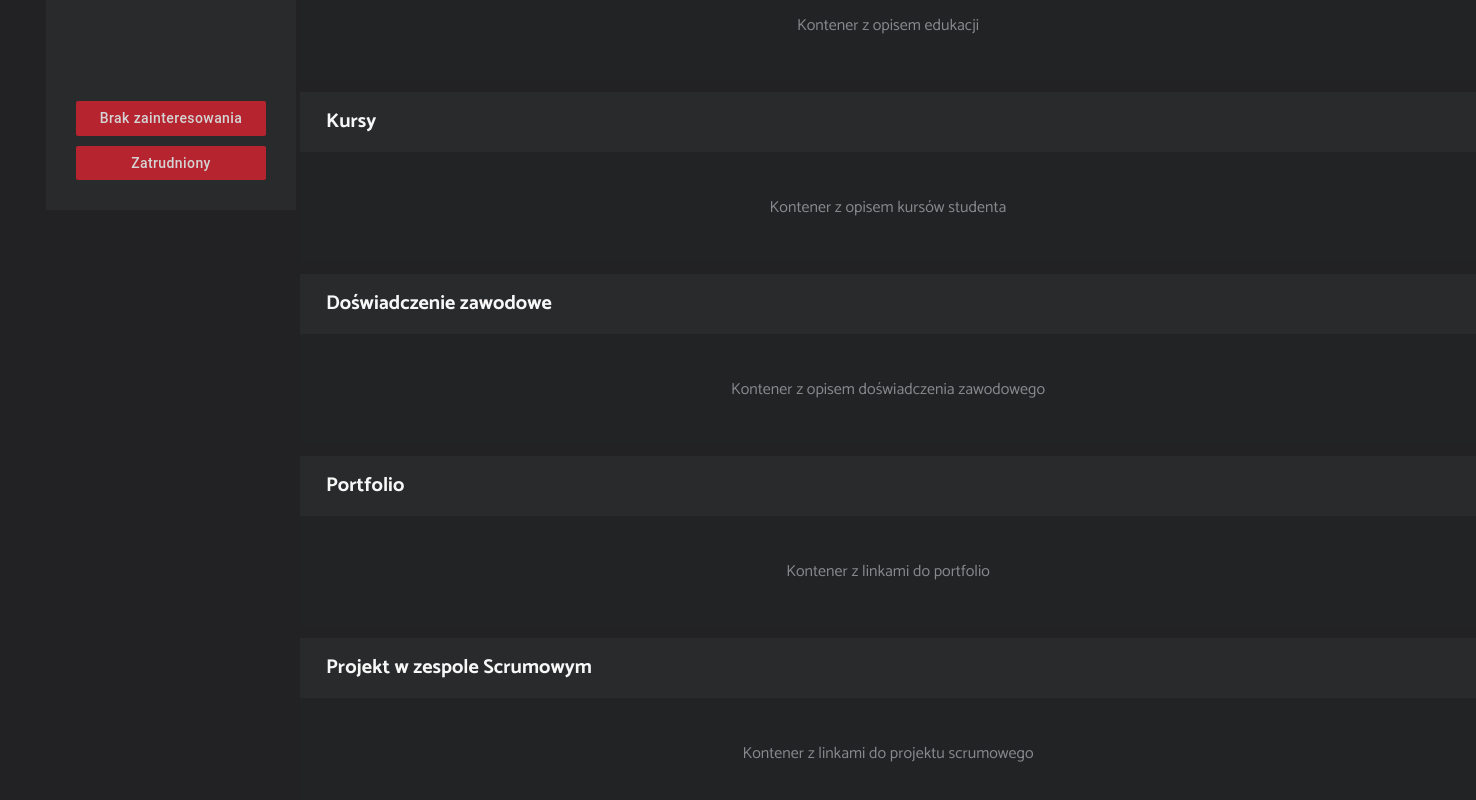
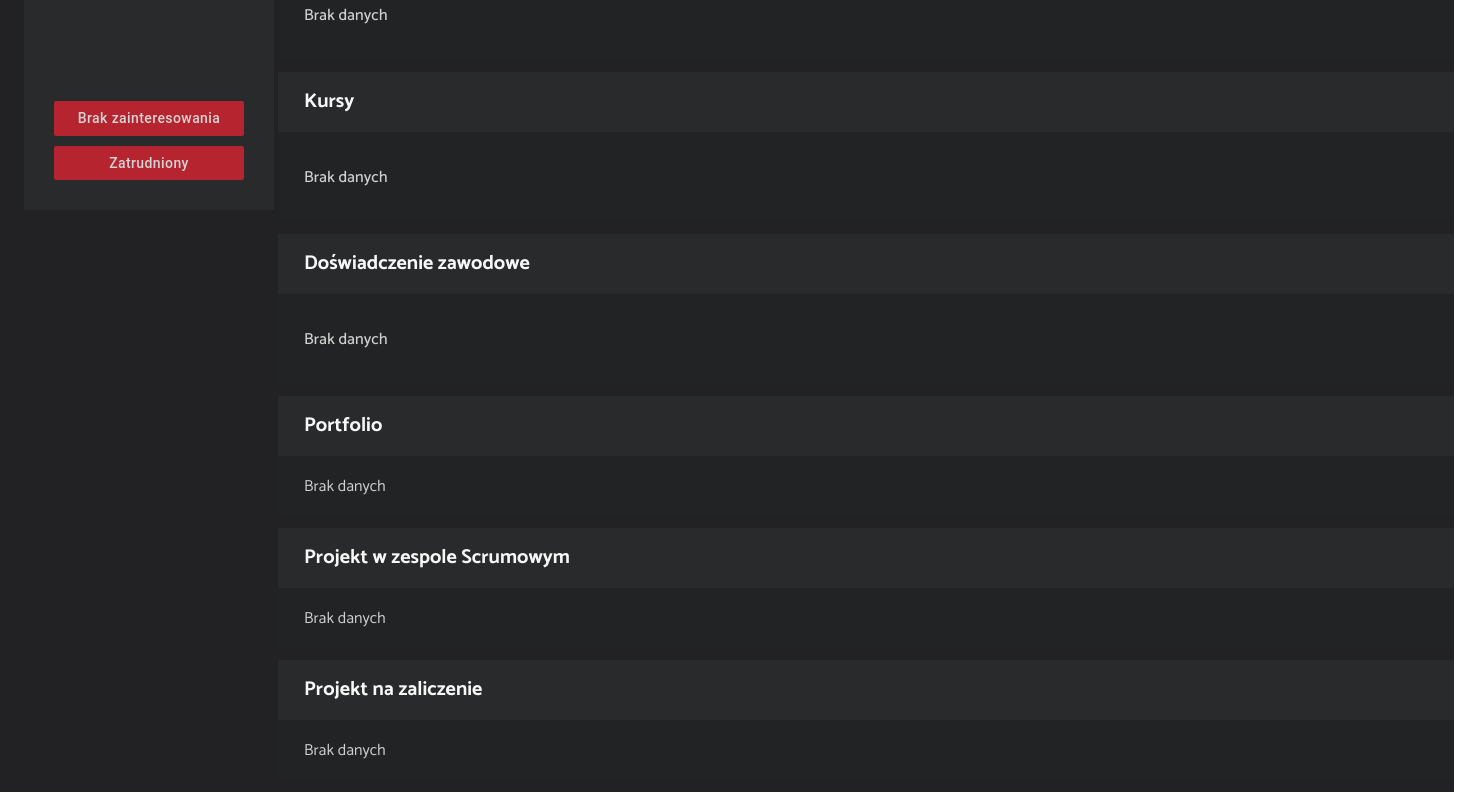
Before and after one commit to patrycja-dev41171/megak-headhunter-6-frontend, a React (Create React App) app: page /hr/student-profile/1 in a window 1280 px wide. Shown: the part 560-1360 px from the top of the page, 1476 px wide, since content can reach past the window. Built offline with nearby package versions, Linux system fonts and the light colour scheme.

Commit message:
Added components to main view and customize views

```diff
--- a/src/components/HrStudentProfileBox/HrStudentProfileBox.css
+++ /dev/null
@@ -1,6 +0,0 @@
-.hrStudentProfileView_button{
-    background-color: red;
-    height: 30px;
-    min-width: 67px;
-    margin-right: 25px;
-}
--- a/src/components/HrStudentProfileBox/HrStudentProfileBox.tsx
+++ b/src/components/HrStudentProfileBox/HrStudentProfileBox.tsx
@@ -1,16 +1,21 @@
 import React from 'react';
-import { Header } from '../Header/Header';
-import { Box, Container } from '@mui/material';
-import { StudentExpectations } from '../StudentExpectations/StudentExpectations';
-import './HrStudentProfileBox.css';
+import {Header} from '../Header/Header';
+import {Box, Container} from '@mui/material';
+import {StudentExpectations} from '../StudentExpectations/StudentExpectations';
 import '../../styles/stylesForLayouts.css';
-import { SidebarStudent } from '../Sidebars/SidebarStudent';
-import { StudentGrades } from '../StudentGrades/StudentGrades';
+import {SidebarStudent} from '../Sidebars/SidebarStudent';
+import {StudentGrades} from '../StudentGrades/StudentGrades';
+import {StudentInfoBoxEducation} from "../StudentInfoBoxes/StudentInfoBoxEducation";
+import {StudentInfoBoxCourses} from "../StudentInfoBoxes/StudentInfoBoxCourses";
+import {StudentInfoBoxWorkExperience} from "../StudentInfoBoxes/StudentInfoBoxWorkExperience";
+import {StudentInfoBoxLinksPortfolio} from "../StudentInfoBoxesLinks/StudentInfoBoxLinksPortfolio";
+import {StudentInfoBoxLinksGroupProject} from "../StudentInfoBoxesLinks/StudentInfoBoxLinksGroupProject";
+import {StudentInfoBoxLinksPassingProject} from "../StudentInfoBoxesLinks/StudentInfoBoxLinksPassingProject";
 
 export const HrStudentProfileBox = () => {
     return (
         <>
-      <Header />
+            <Header/>
             <div className="main-container pageWithHeader">
                 <Container
                     sx={{
@@ -18,12 +23,9 @@ export const HrStudentProfileBox = () => {
                         justifyContent: 'space-between',
                         marginTop: '26px',
                         '&.MuiContainer-root': {
-              maxWidth: '1522px',
-              position: 'relative',
-              left: '-70px',
+                            maxWidth: '1430px',
                         },
                     }}>
-          <div className="hrStudentProfileView_button">Wróć</div>
                     <div className="sidebarBox">
                         <SidebarStudent
                             email="j.kowalski@op.pl"
@@ -38,38 +40,38 @@ export const HrStudentProfileBox = () => {
                         <h3 className="layouts_subtitle">Oceny</h3>
                         <div className="layouts_line">
                             <div className="layouts_gradesContent displayCenter">
-                <StudentGrades />
+                                <StudentGrades/>
                             </div>
                         </div>
                         <h3 className="layouts_subtitle">Oczekiwanie w stosunku do zatrudnienia</h3>
                         <div className="layouts_line">
                             <div className="layouts_gradesContent displayCenter">
-                <StudentExpectations />
+                                <StudentExpectations/>
                             </div>
                         </div>
                         <h3 className="layouts_subtitle">Edukacja</h3>
                         <div className="layouts_line">
-              <div className="layouts_gradesContent displayCenter">Kontener z opisem edukacji</div>
+                            <StudentInfoBoxEducation/>
                         </div>
                         <h3 className="layouts_subtitle">Kursy</h3>
                         <div className="layouts_line">
-              <div className="layouts_gradesContent displayCenter">Kontener z opisem kursów studenta</div>
+                            <StudentInfoBoxCourses/>
                         </div>
                         <h3 className="layouts_subtitle">Doświadczenie zawodowe</h3>
                         <div className="layouts_line">
-              <div className="layouts_gradesContent displayCenter">Kontener z opisem doświadczenia zawodowego</div>
+                            <StudentInfoBoxWorkExperience/>
                         </div>
                         <h3 className="layouts_subtitle">Portfolio</h3>
                         <div className="layouts_line">
-              <div className="layouts_gradesContent displayCenter">Kontener z linkami do portfolio</div>
+                            <StudentInfoBoxLinksPortfolio/>
                         </div>
                         <h3 className="layouts_subtitle">Projekt w zespole Scrumowym</h3>
                         <div className="layouts_line">
-              <div className="layouts_gradesContent displayCenter">Kontener z linkami do projektu scrumowego</div>
+                            <StudentInfoBoxLinksGroupProject/>
                         </div>
                         <h3 className="layouts_subtitle">Projekt na zaliczenie</h3>
                         <div className="layouts_line">
-              <div className="layouts_gradesContent displayCenter">Kontener z linkami do projektu na zaliczenie</div>
+                            <StudentInfoBoxLinksPassingProject/>
                         </div>
                     </Box>
                 </Container>
--- a/src/components/StudentInfoBoxes/StudentInfoBox.css
+++ b/src/components/StudentInfoBoxes/StudentInfoBox.css
@@ -4,10 +4,7 @@
   width: 1176px;
   min-height: 90px;
   background-color: #222324;
-}
-
-.student-info-box__wrapper {
-  padding: 10px 20px;
+  padding: 10px 26px;
   color: #cfcfcf;
   font-size: 16px;
   font-weight: 500;
--- a/src/components/StudentInfoBoxesLinks/StudentInfoBoxLinks.css
+++ b/src/components/StudentInfoBoxesLinks/StudentInfoBoxLinks.css
@@ -6,7 +6,7 @@
   width: 1176px;
   min-height: 60px;
   background-color: #222324;
-  padding: 10px;
+  padding: 10px 26px;
 }
 
 .student-info-box-links__item {
```
Also changed, not shown: src/components/StudentBox/StudentBox.tsx (+6 -5 lines). Lines whose indentation alone changed are shown as unchanged.
